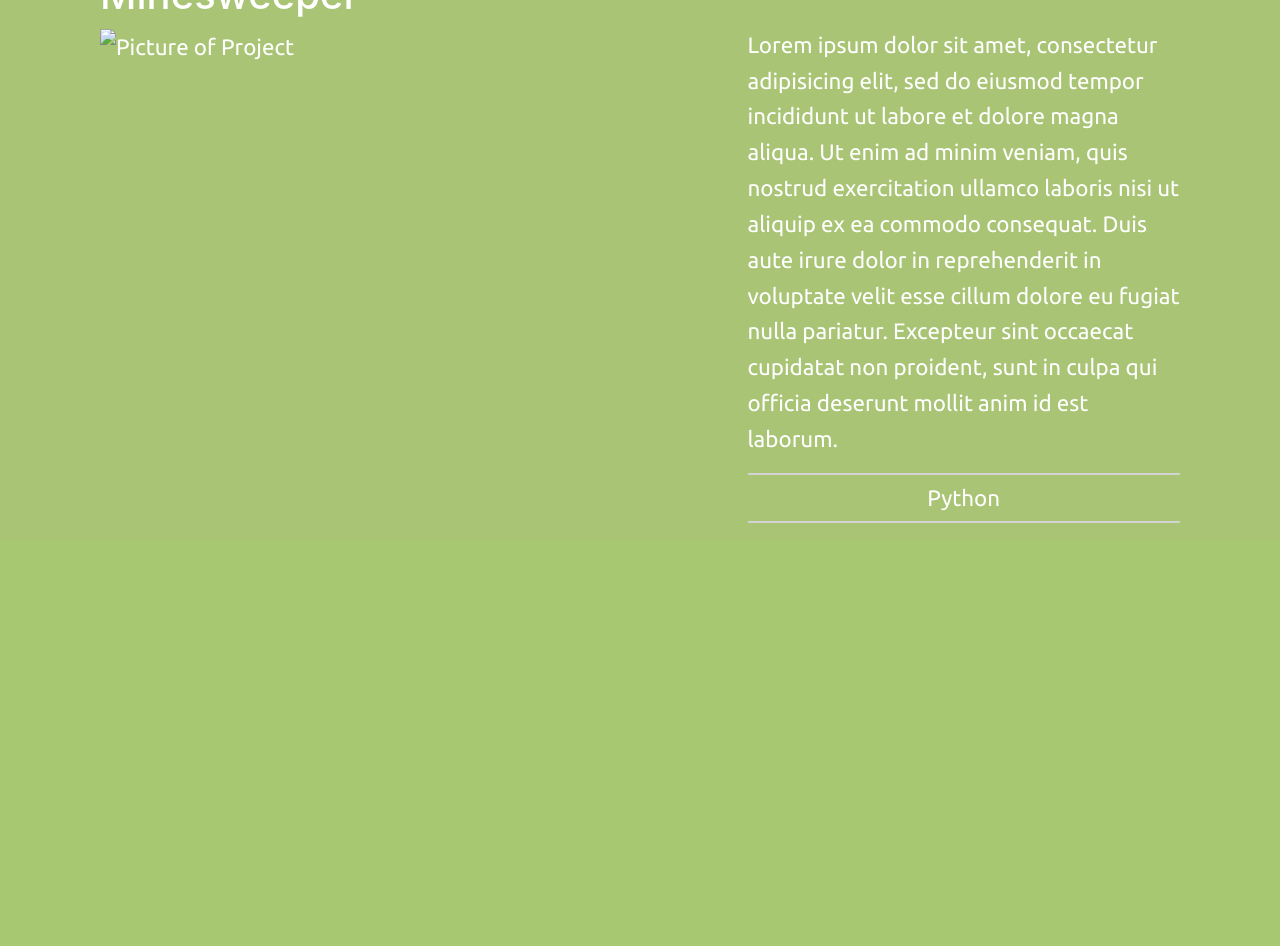
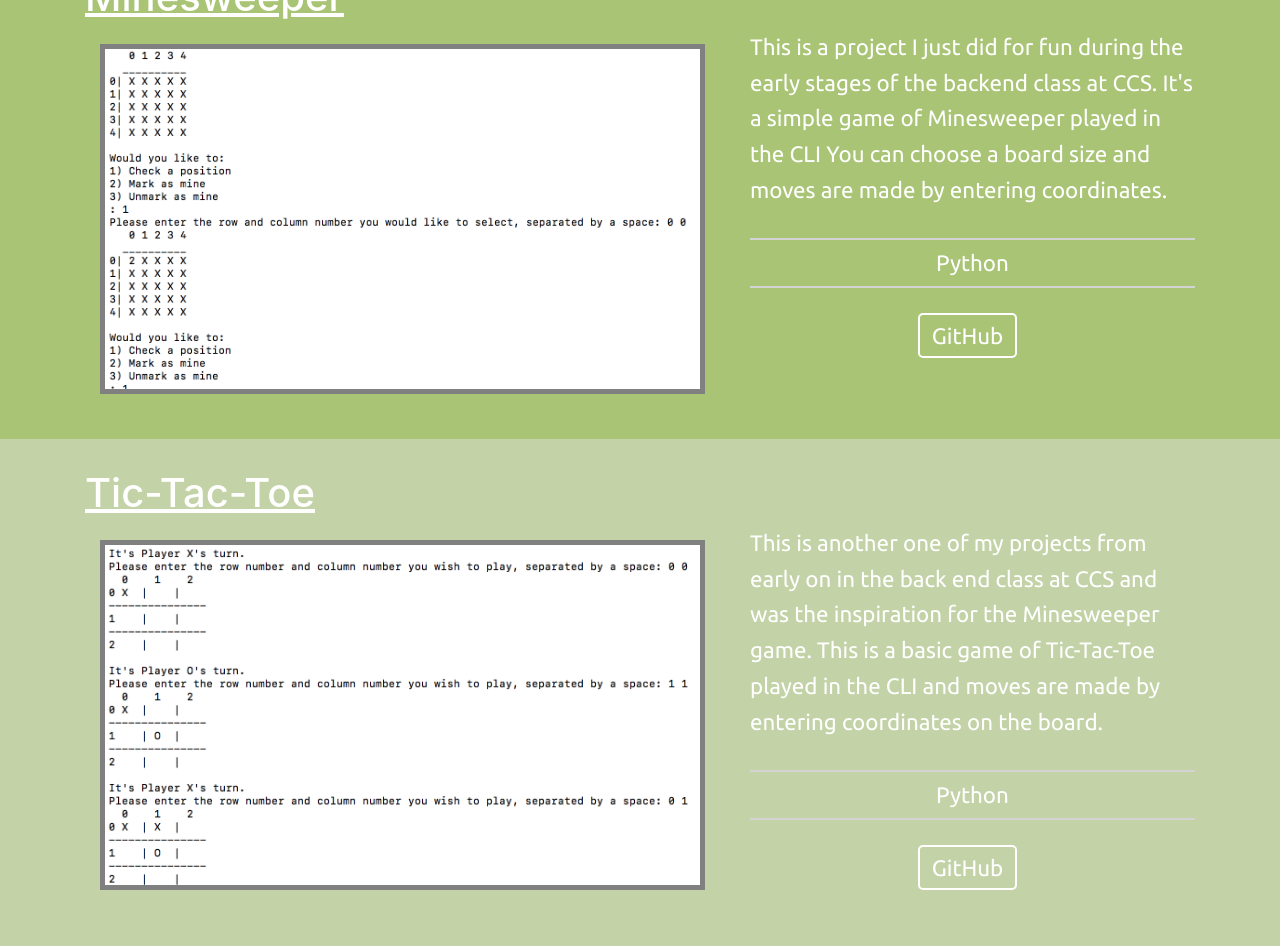
Before and after one commit to jhassler1031/portfolio-part2, a PHP site: page / in a window 1280 px wide. Shown: the part 2263-3209 px from the top of the page. Before the commit the page ends 2786 px from the top, so only its background shows below. Run offline with PHP 8.4, Linux system fonts and the light colour scheme; some web fonts are replaced.

Commit message:
Removed side borders from top nav, adjusted work styles, finished adding work content

```diff
--- a/index.html
+++ b/index.html
@@ -47,7 +47,7 @@
     <!-- Structure - div main used for setting the background color, then the container for
       bootstrap structure. Two columns, larger has the about me and hobby sections, Second
       has the resume and tech skills listed.-->
-    <div class="main">
+    <div class="about-container">
       <div class="container">
 
         <div id="about" class="row">
@@ -102,8 +102,9 @@
         is the larger and contains the project picture.  Second column has two sections, the Project
         description and the listing of tech used. -->
     <div id="work">
+      <!-- Start of Record Store Project -->
       <div class="project green-1">
-        <div class="container">
+        <div class="container project-container">
           <h1 class="work-intro">Some Of My Work</h1>
           <h1 class="project-title">The Record Store</h1>
           <div class="row project-info">
@@ -115,7 +116,9 @@
 
             <div class="col-12 col-md-5">
               <p class="project-description">
-
+                The record store is one of the projects I did at the Carolina Code School.  It is
+                an API that lets you create bands with albums and tracks.  You can then search the
+                database for any band, album, or track.
               </p>
               <p class="tech-used">
                 <span>Python</span>
@@ -130,10 +133,11 @@
           </div>
         </div>
       </div>
-      <!-- End of one project -->
+      <!-- End of Record Store Project -->
 
+      <!-- Start of Sk8 Project -->
       <div class="project gray-1">
-        <div class="container">
+        <div class="container project-container">
           <h1 class="project-title">Sk8</h1>
           <div class="row project-info">
             <div class="col-12 col-md-7">
@@ -144,7 +148,8 @@
 
             <div class="col-12 col-md-5">
               <p class="project-description">
-                Lorem ipsum dolor sit amet, consectetur adipisicing elit, sed do eiusmod tempor incididunt ut labore et dolore magna aliqua. Ut enim ad minim veniam, quis nostrud exercitation ullamco laboris nisi ut aliquip ex ea commodo consequat. Duis aute irure dolor in reprehenderit in voluptate velit esse cillum dolore eu fugiat nulla pariatur. Excepteur sint occaecat cupidatat non proident, sunt in culpa qui officia deserunt mollit anim id est laborum.
+                The Sk8 website was a project from the front end class at CCS.  I created it
+                based on a mockup image and used bootstrap for positioning elements.
               </p>
               <p class="tech-used">
                 <span>HTML</span>
@@ -158,30 +163,66 @@
           </div>
         </div>
       </div>
-      <!-- End of one project -->
+      <!-- End of Sk8 Project -->
 
+      <!-- Start of Minesweeper Project -->
       <div class="project green-2">
-        <div class="container">
-          <div class="container">
+        <div class="container project-container">
           <h1 class="project-title">Minesweeper</h1>
           <div class="row project-info">
             <div class="col-12 col-md-7">
-                <img src="#" alt="Picture of Project" class="project-image">
+              <div class="image-container">
+                <img src="images/minesweeper.png" alt="Picture of Underwater Mines" class="project-image">
+              </div>
             </div>
 
             <div class="col-12 col-md-5">
               <p class="project-description">
-                  Lorem ipsum dolor sit amet, consectetur adipisicing elit, sed do eiusmod tempor incididunt ut labore et dolore magna aliqua. Ut enim ad minim veniam, quis nostrud exercitation ullamco laboris nisi ut aliquip ex ea commodo consequat. Duis aute irure dolor in reprehenderit in voluptate velit esse cillum dolore eu fugiat nulla pariatur. Excepteur sint occaecat cupidatat non proident, sunt in culpa qui officia deserunt mollit anim id est laborum.
+                This is a project I just did for fun during the early stages of the backend class
+                at CCS.  It's a simple game of Minesweeper played in the CLI  You can choose a board
+                size and moves are made by entering coordinates.
               </p>
               <p class="tech-used">
                 Python
+              </p>
+              <p class="links">
+                <a href="https://github.com/jhassler1031/minesweeper" class="project-link">GitHub</a>
               </p>
             </div>
           </div>
         </div>
       </div>
+      <!-- End of one project -->
+
+      <!-- Start of Tic-Tac-Toe Project -->
+      <div class="project green-1">
+        <div class="container project-container">
+          <h1 class="project-title">Tic-Tac-Toe</h1>
+          <div class="row project-info">
+            <div class="col-12 col-md-7">
+              <div class="image-container">
+                <img src="images/tictactoe.png" alt="Picture of Tic-Tac-Toe Board" class="project-image">
               </div>
-      <!-- End of one project -->
+            </div>
+
+            <div class="col-12 col-md-5">
+              <p class="project-description">
+                This is another one of my projects from early on in the back end class at CCS and was
+                the inspiration for the Minesweeper game.  This is a basic game of Tic-Tac-Toe played
+                in the CLI and moves are made by entering coordinates on the board.
+              </p>
+              <p class="tech-used">
+                <span>Python</span>
+                <!-- <br /> -->
+              <p class="links">
+                <a href="https://github.com/jhassler1031/tic-tac-toe" class="project-link">GitHub</a>
+              </p>
+              </p>
+            </div>
+          </div>
+        </div>
+      </div>
+      <!-- End of Tic-Tac-Toe Project -->
 
     </div>
         <!-- End of Work Section ============================================  -->
--- a/styles.css
+++ b/styles.css
@@ -13,11 +13,15 @@ body {
   font-family: helvetica, sans-serif;
 }
 
+/* Removes highlighting when the link has been clicked */
+a::selection {
+  color: none;
+  background-color: none;
+  text-decoration: none;
+}
+
 /* Specific Elements */
-.main {
-  background-color: #E7E7E7;
-  width: 100%;
-}
+
 
 
 /* =========================== Header/NAV ============================== */
@@ -46,7 +50,7 @@ header {
   padding-bottom:  25px;
   background: url("images/green2.jpg") no-repeat center top;
   background-size: cover;
-  border: 2px solid #F0F0F0;
+  border-bottom: 2px solid #F0F0F0;
   color: white;
 }
 
@@ -76,6 +80,12 @@ header {
 }
 
 /* ================================ About ================================= */
+/* Sets the background color outside of the bootstrap container */
+.about-container {
+  background-color: #E7E7E7;
+  width: 100%;
+}
+
 #about {
   padding-top: 40px;
 }
@@ -138,10 +148,18 @@ header {
   background-color: #A8C474;
 }
 
+.project-container {
+  padding: 30px;
+}
+
 .project-info {
   font-family: Ubuntu;
   font-size: 1.4rem;
   line-height: 1.6;
+}
+
+.project-title {
+  text-decoration: underline;
 }
 
 .image-container {
@@ -174,8 +192,11 @@ header {
   border-bottom: 2px solid lightgray;
   padding-top: 5px;
   padding-bottom: 5px;
+  margin-top: 30px;
+  margin-bottom: 30px;
 }
 
 .links {
   text-align: center;
+  margin-bottom: 30px;
 }
```
Also changed, not shown: images/blue-sky.jpg (deleted), images/green-mine.png (added), images/minesweeper.png (added), images/tictactoe.png (added), images/yellow.jpg (deleted). Lines whose indentation alone changed are shown as unchanged.
